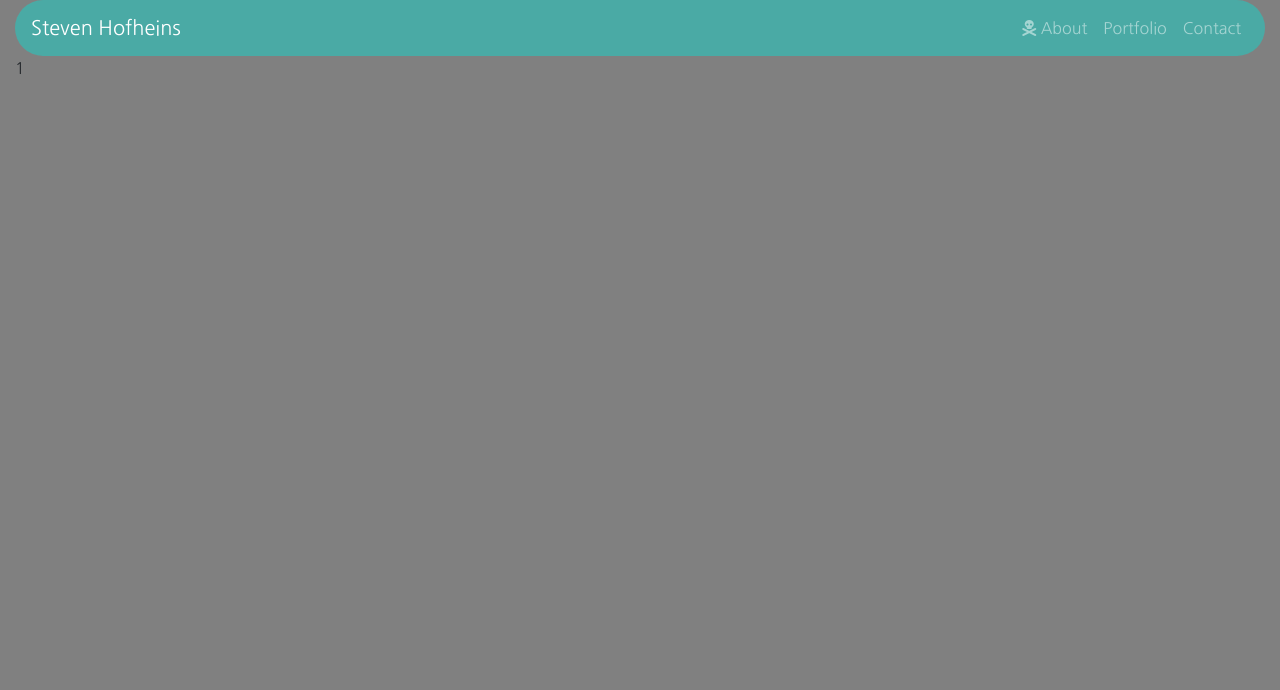
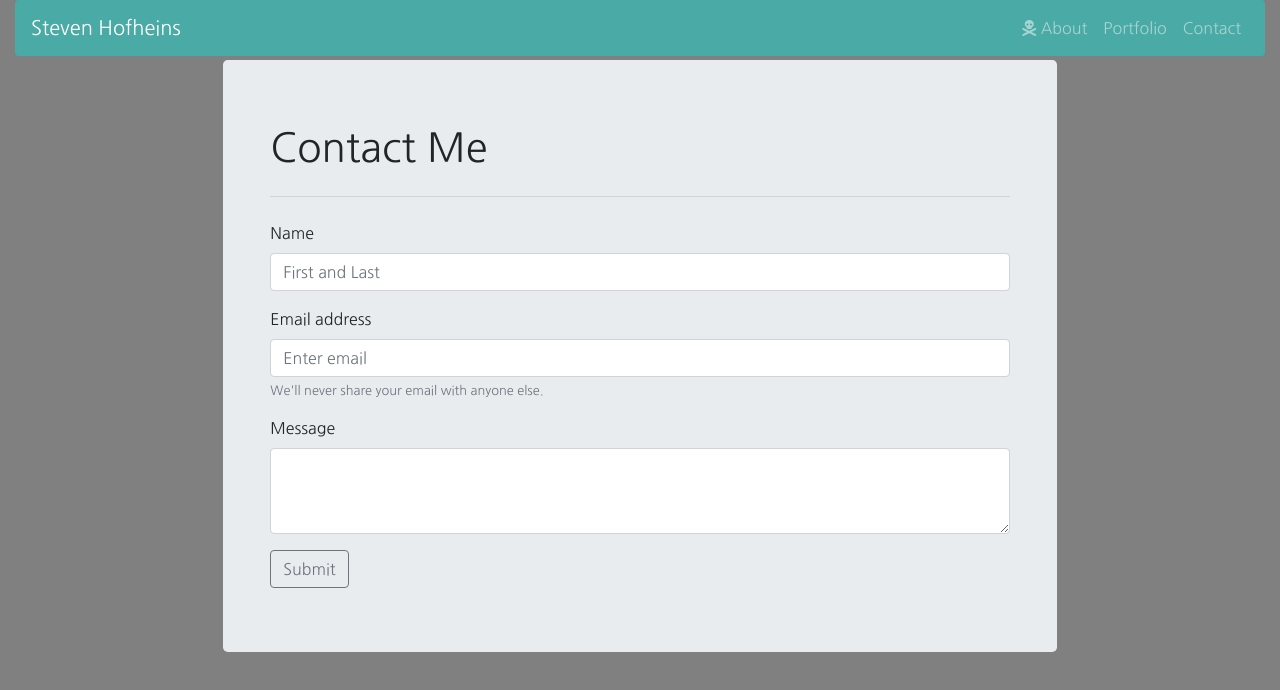
Before and after one commit to StevenCreates/Bootstrap-Portfolio, a plain HTML site: page contact.html in a window 1280 px wide. Drawn offline with nearby package versions, Linux system fonts and the light colour scheme.

Commit message:
final touches to bootstrap assignments

```diff
--- a/assets/css/style.css
+++ b/assets/css/style.css
@@ -17,3 +17,9 @@ img {
 .color {
     background-color: #4aaaa5 !important;
 }
+
+@media (max-width: 767px) {
+    .jumbotron {
+      width: 250px;
+    }
+  }
--- a/contact.html
+++ b/contact.html
@@ -7,6 +7,7 @@
     </title>
     <link rel="stylesheet" href="https://stackpath.bootstrapcdn.com/bootstrap/4.3.1/css/bootstrap.min.css"
         integrity="sha384-ggOyR0iXCbMQv3Xipma34MD+dH/1fQ784/j6cY/iJTQUOhcWr7x9JvoRxT2MZw1T" crossorigin="anonymous">
+    <meta name="viewport" content="width=device-width, initial-scale=1">
     <link rel="stylesheet" href="assets/css/style.css">
     <link href="https://fonts.googleapis.com/css?family=Nanum+Gothic&display=swap" rel="stylesheet">
     <script src="https://kit.fontawesome.com/4d4428ecea.js"></script>
@@ -14,23 +15,54 @@
 
 <body>
     <div class="container-fluid">
-        <nav class="navbar navbar-expand-lg navbar-dark bg-primary rounded-pill color">
-            <a class="navbar-brand bgname" href="#">Steven Hofheins</a>
+        <nav class="navbar navbar-expand-lg navbar-dark bg-primary rounded color">
+            <a class="navbar-brand bgname" href="index.html">Steven Hofheins</a>
             <button class="navbar-toggler" type="button" data-toggle="collapse" data-target="#navbarNavAltMarkup"
                 aria-controls="navbarNavAltMarkup" aria-expanded="false" aria-label="Toggle navigation">
                 <span class="navbar-toggler-icon"></span>
             </button>
             <div class="collapse navbar-collapse" id="navbarNavAltMarkup">
                 <div class="navbar-nav ml-auto">
-                    <a class="nav-item nav-link" href="index.html"><i class="fas fa-skull-crossbones"></i> About <span class="sr-only">(current)</span></a>
+                    <a class="nav-item nav-link" href="index.html"><i class="fas fa-skull-crossbones"></i> About <span
+                            class="sr-only">(current)</span></a>
                     <a class="nav-item nav-link" href="portfolio.html">Portfolio</a>
                     <a class="nav-item nav-link" href="contact.html">Contact</a>
                 </div>
             </div>
         </nav>
 
+        <div class="jumbotron mx-auto mt-1 col-xs-3 col-sm-6 col-md-8">
+                <div class="container">
+                        <h1>Contact Me</h1>
+                        <hr class="my-4">
+                    </div>
+                    <div class="container">
+            <form>
+                <div class="form-group">
+                    <label for="formGroupExampleInput">Name</label>
+                    <input type="text" class="form-control" id="formGroupExampleInput" placeholder="First and Last">
+                </div>
 
-        1
+                <div class="form-group">
+                    <label for="exampleInputEmail1">Email address</label>
+                    <input type="email" class="form-control" id="exampleInputEmail1" aria-describedby="emailHelp"
+                        placeholder="Enter email">
+                    <small id="emailHelp" class="form-text text-muted">We'll never share your email with anyone
+                        else.</small>
+                </div>
+                <div class="form-group">
+                        <label for="exampleFormControlTextarea1">Message</label>
+                        <textarea class="form-control" id="exampleFormControlTextarea1" rows="3"></textarea>
+                      </div>
+                <input class="btn btn-outline-secondary" type="submit" value="Submit">
+            </div>
+            </form>
+
+
+
+        </div>
+
+
 
 
 
```
Also changed, not shown: index.html (+6 -4 lines), portfolio.html (+10 -6 lines). Lines whose indentation alone changed are shown as unchanged.
